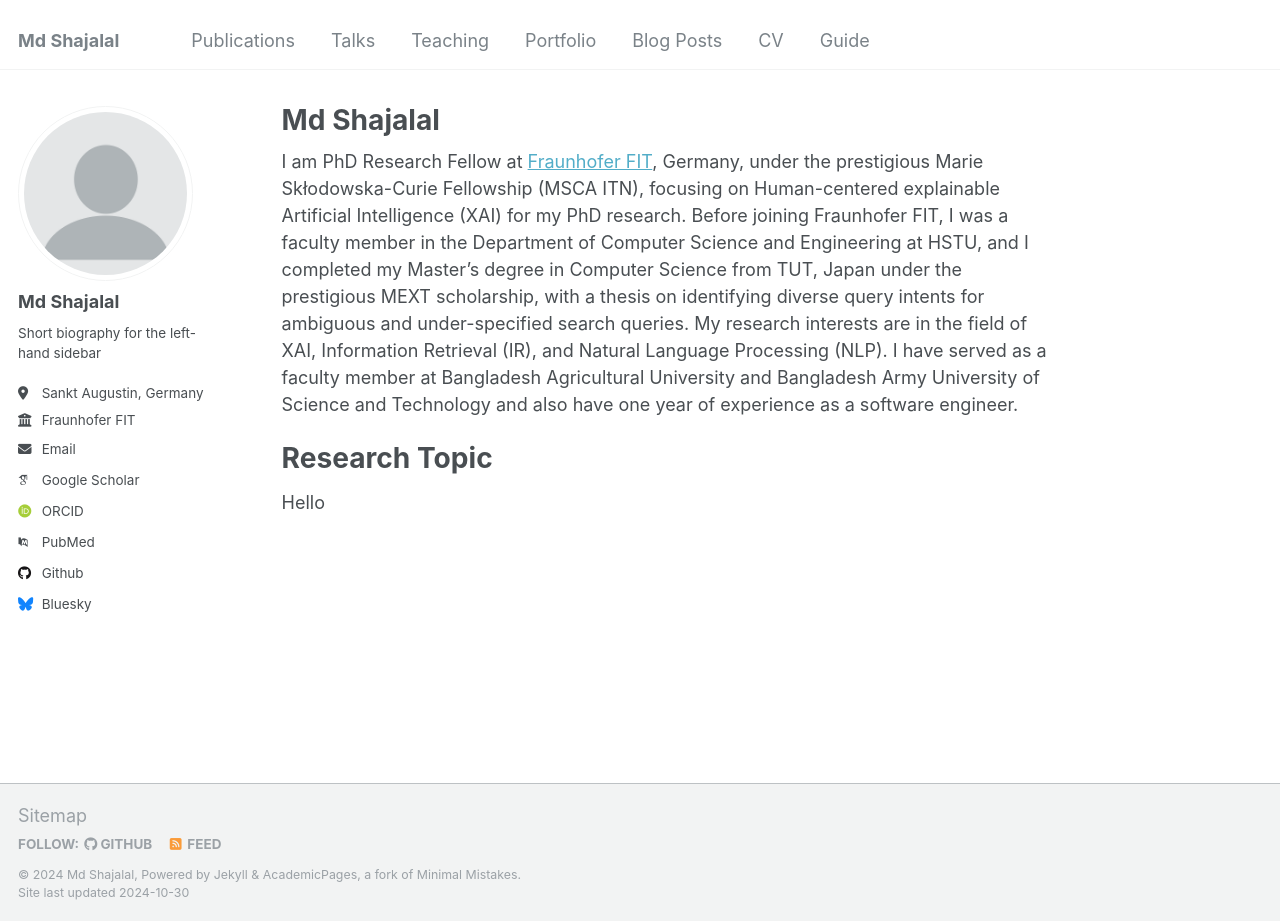
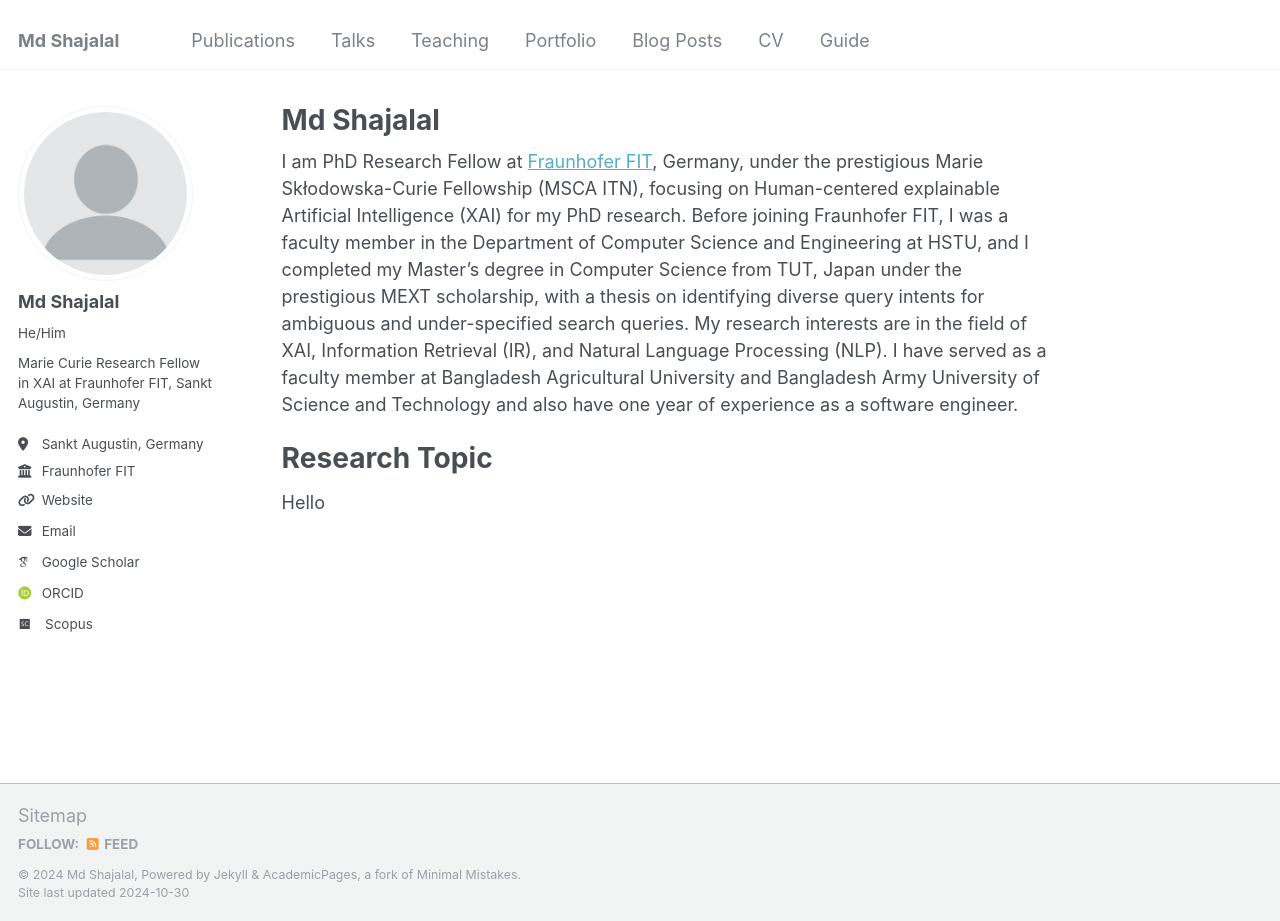
Before and after one commit to md-shajalal/md-shajalal, a Jekyll site: the page built from _pages/about.md, in a window 1280 px wide and 921 px high. Built offline with Jekyll 4.4.1, drawn with Linux system fonts in a browser that asks for light colours; some web fonts are replaced.

Commit message:
Update _config.yml

```diff
--- a/_config.yml
+++ b/_config.yml
@@ -12,9 +12,9 @@ title                    : "Md Shajalal"
 title_separator          : "-"
 name                     : &name "Md Shajalal"
 description              : &description "personal description"
-url                      : https://academicpages.github.io # the base hostname & protocol for your site e.g. "https://mmistakes.github.io"
+url                      : https://md-shajalal.github.io # the base hostname & protocol for your site e.g. "https://mmistakes.github.io"
 baseurl                  : "" # the subpath of your site, e.g. "/blog"
-repository               : "academicpages/academicpages.github.io"
+repository               : "md-shajalal/md-shajalal.github.io"
 
 # Site Author - The following control what appear as part of the author content on the side bar.
 #               If a field is blank the icon and link will not appear, otherwise it will be shown.
@@ -23,11 +23,11 @@ author:
   # Biographic information
   avatar           : "profile.png"
   name             : "Md Shajalal"
-  pronouns         : # example: "he/him"
-  bio              : "Short biography for the left-hand sidebar"
+  pronouns         : He/Him
+  bio              : "Marie Curie Research Fellow in XAI at Fraunhofer FIT, Sankt Augustin, Germany"
   location         : "Sankt Augustin, Germany"
   employer         : "Fraunhofer FIT"
-  uri              : # URL
+  uri              : md-shajalal/md-shajalal.github.io
   email            : "md.shajalal@fit.fraunhofer.de"
 
   # Academic websites
@@ -36,20 +36,20 @@ author:
   impactstory      : # URL
   orcid            : "https://orcid.org/0000-0002-9011-708X"
   semantic         : # URL
-  pubmed           : "https://www.ncbi.nlm.nih.gov/pubmed/?term=john+snow"
+  pubmed           : #""
   researchgate     : # URL
-  scopus           : # URL
+  scopus           : "https://www.scopus.com/authid/detail.uri?authorId=57192653588"
 
   # Repositories and software development
   bitbucket        : # Username - Update with your username on the site
   codepen          : # Username
   dribbble         : # Username
-  github           : "academicpages"
+  github           : #"md-shajalal"
   kaggle           : # Username
   stackoverflow    : # User number or user number and name (i.e., use "1" or "1/jeff-atwood")
 
   # Social media
-  bluesky          : "bsky.app" # Replace this with you Bluesky username
+  bluesky          : #"bsky.app" # Replace this with you Bluesky username
   facebook         : # Username
   flickr           : # Username
   foursquare       : # Username
@@ -130,7 +130,7 @@ yandex_site_verification :
 
 # Social Sharing
 twitter:
-  username               : &twitter
+  username               : "https://x.com/MdShajalalFIT"
 facebook:
   username               :
   app_id                 :
```
